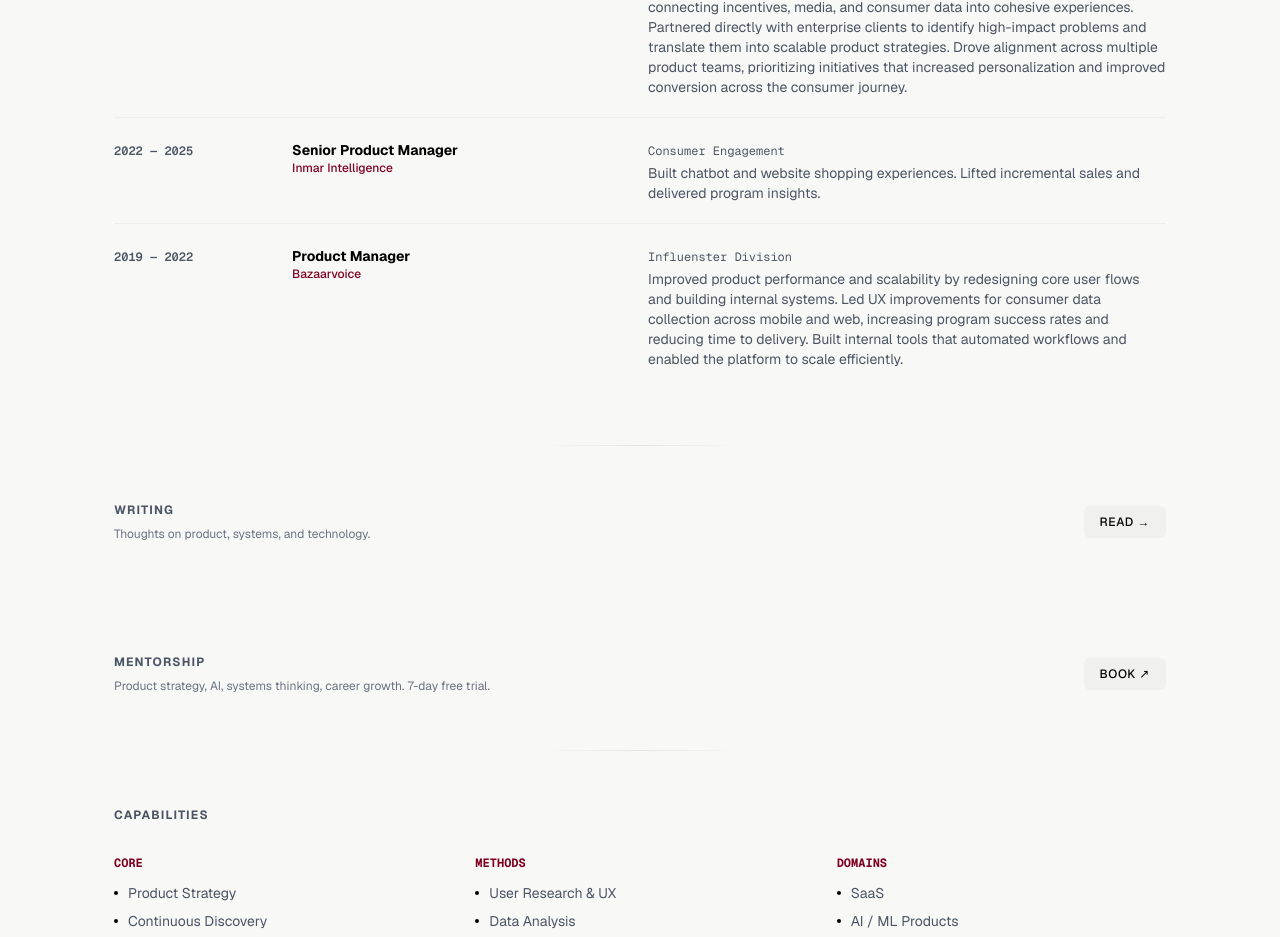
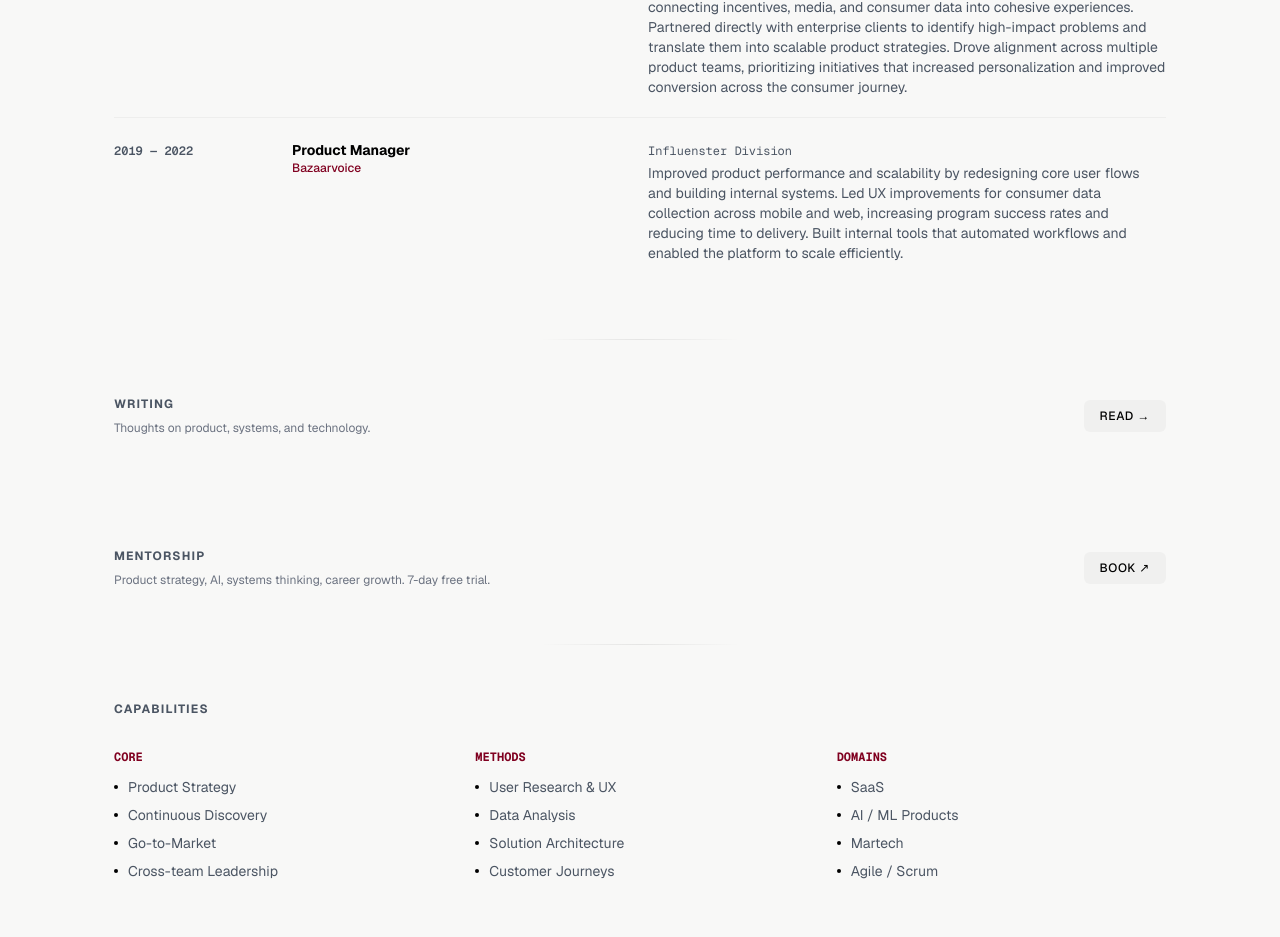
Before and after one commit to kristynazackova-personal/kristynazackova, a Next.js app: page / in a window 1280 px wide. Shown: the part 1538-2475 px from the top of the page. Built offline with nearby package versions, Linux system fonts and the light colour scheme; a web font is replaced by a local one.

Commit message:
Remove Senior PM role from experience
Co-Authored-By: Claude Opus 4.6 (1M context) <noreply@anthropic.com>

```diff
--- a/src/components/version-d.tsx
+++ b/src/components/version-d.tsx
@@ -61,13 +61,6 @@ const experience = [
     period: "2025 — Present",
     scope: "CPG Enterprise Solutions",
     description: "Defined and led the transition from fragmented products to unified, cross-channel systems for large CPG clients. Designed system-level solutions connecting incentives, media, and consumer data into cohesive experiences. Partnered directly with enterprise clients to identify high-impact problems and translate them into scalable product strategies. Drove alignment across multiple product teams, prioritizing initiatives that increased personalization and improved conversion across the consumer journey.",
-  },
-  {
-    role: "Senior Product Manager",
-    company: "Inmar Intelligence",
-    period: "2022 — 2025",
-    scope: "Consumer Engagement",
-    description: "Built chatbot and website shopping experiences. Lifted incremental sales and delivered program insights.",
   },
   {
     role: "Product Manager",
```
